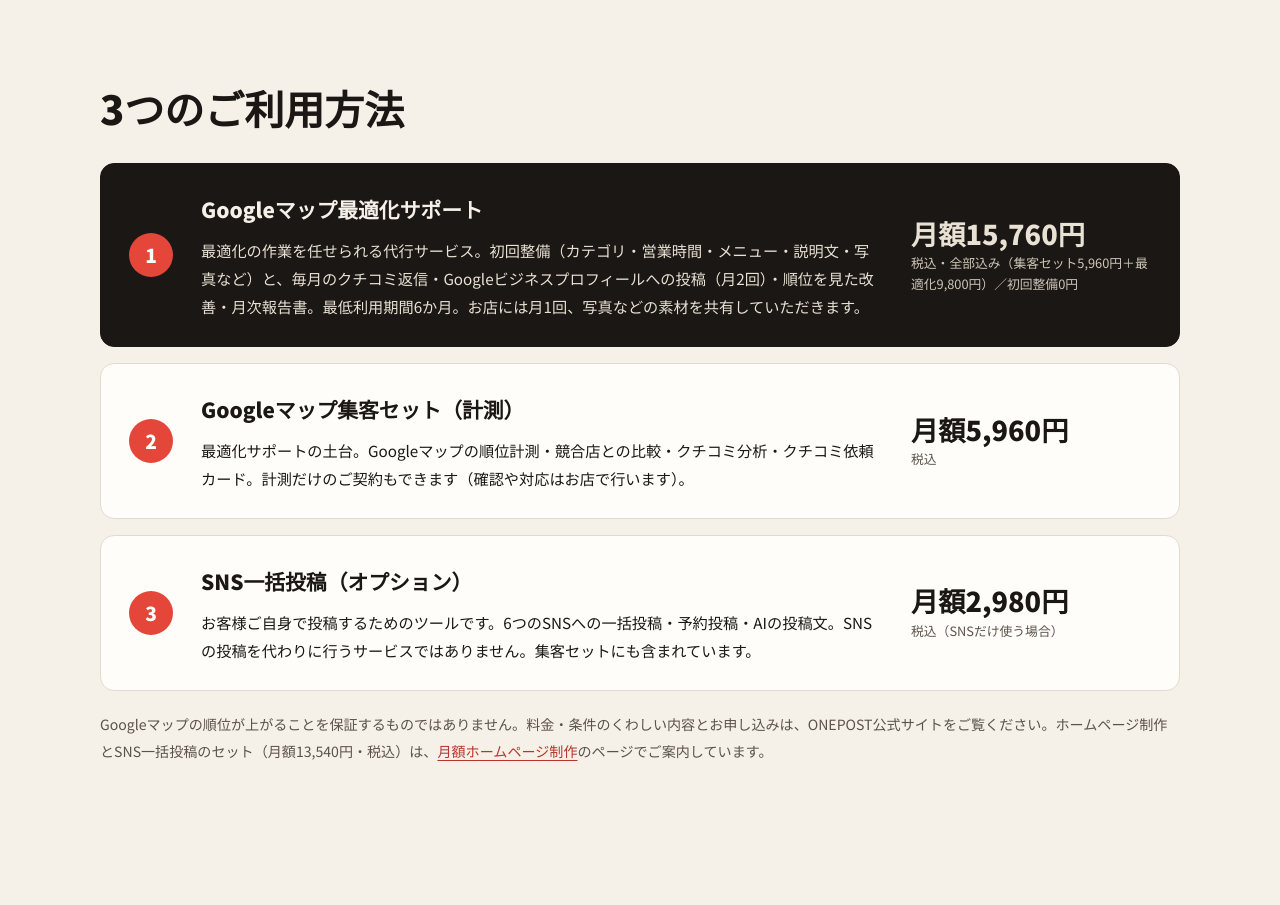
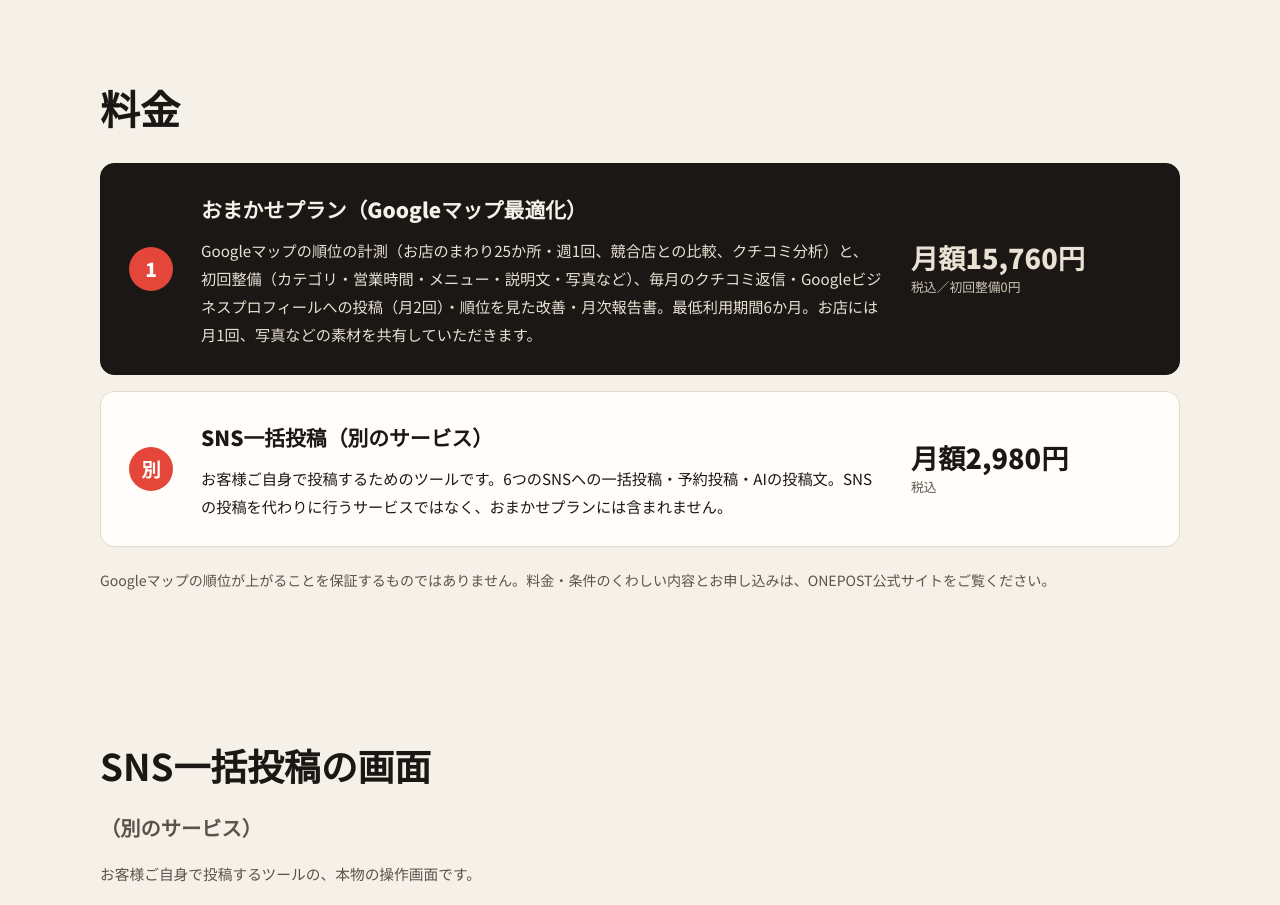
Before and after one commit to TAKU-048/tk-creative-site, a plain HTML site: page site/tk-creative.org/onepost.html in a window 1280 px wide. Shown: the part 763-1668 px from the top of the page. Drawn offline with Linux system fonts and the light colour scheme.

Commit message:
ホームページ制作＋ONEPOSTのセット（月額13,540円）を廃止：月額ホームページ制作ページ・特商法から掲載と導線を削除。ONEPOST入口ページをおまかせプラン（月額15,760円）とSNS一括投稿（別サービス・月額2,980円）の構成に
Co-Authored-By: Claude Opus 5.5 <noreply@anthropic.com>
Claude-Session: https://claude.ai/code/session_01MwVL1cgaFCQbo4PCoGscFr

```diff
--- a/site/tk-creative.org/onepost.html
+++ b/site/tk-creative.org/onepost.html
@@ -3,8 +3,8 @@
 <head>
 <meta charset="UTF-8">
 <meta name="viewport" content="width=device-width, initial-scale=1">
-<title>ONEPOST — Googleマップ集客・最適化サポート | TK-creative.</title>
-<meta name="description" content="Googleマップの集客を、まるごと任せられるGoogleマップ最適化サポート。プロフィールの整備から、毎月のクチコミ返信・投稿・順位を見た改善までを代わりに行います。全部込みで月額15,760円（税込）・初回整備0円。順位計測だけのGoogleマップ集客セット（月額5,960円）や、ご自身で投稿するSNS一括投稿ツール（月額2,980円）もあります。">
+<title>ONEPOST — Googleマップ最適化 おまかせプラン | TK-creative.</title>
+<meta name="description" content="Googleマップの集客を、まるごと任せられる「おまかせプラン」。順位の計測から、プロフィールの整備、毎月のクチコミ返信・投稿・順位を見た改善・月次報告までをTK-creativeが行います。月額15,760円（税込）・初回整備0円。ご自身で投稿するSNS一括投稿ツール（月額2,980円）は別のサービスです。">
 <link rel="preconnect" href="https://fonts.googleapis.com">
 <link rel="preconnect" href="https://fonts.gstatic.com" crossorigin>
 <link href="https://fonts.googleapis.com/css2?family=Noto+Serif+JP:wght@500;700&family=Noto+Sans+JP:wght@400;500;600;700;800;900&display=swap" rel="stylesheet">
@@ -214,7 +214,7 @@ footer{background:var(--ink);color:rgba(255,255,255,.75);padding:28px 0;font-siz
   .sns-table th,.sns-table td{padding-right:8px}
 }
 @media(prefers-reduced-motion:reduce){*{transition:none!important;animation:none!important}.hero-shot{opacity:1;transform:none}.screen{clip-path:none}}
-/* 3つのご利用方法（2026-11-22） */
+/* 料金（2026-11-22） */
 .price-hero{margin:22px 0 0;font-weight:900}.price-hero b{font-size:clamp(2rem,4vw,2.8rem);letter-spacing:-.01em}.price-hero small{display:block;font-size:.95rem;font-weight:700;color:var(--sub)}
 .plans{padding:96px 0 24px}
 .plans h2{font-weight:900;font-size:clamp(1.8rem,3.2vw,2.5rem);line-height:1.35;margin-bottom:28px}
@@ -259,11 +259,11 @@ footer{background:var(--ink);color:rgba(255,255,255,.75);padding:28px 0;font-siz
     <div>
       <p class="logo-op" style="font-size:1.1rem">ONE<span>POST</span></p>
       <h1>Googleマップの集客を、<br><span style="color:var(--red)">まるごと任せる。</span></h1>
-      <p class="hero-lead">Googleマップ最適化サポートは、お店のプロフィールの整備から、毎月のクチコミ返信・投稿・順位を見た改善までを代わりに行うサービスです。</p>
-      <p class="price-hero"><b>月額15,760円</b><small>（税込・全部込み）／初回整備 0円</small></p>
+      <p class="hero-lead">おまかせプランは、Googleマップの順位の計測から、お店のプロフィールの整備、毎月のクチコミ返信・投稿・順位を見た改善までを、TK-creativeが代わりに行うサービスです。</p>
+      <p class="price-hero"><small style="color:var(--ink)">おまかせプラン</small><b>月額15,760円</b><small>（税込）／初回整備 0円</small></p>
       <div class="actions">
         <a class="btn btn-red" href="https://oneposts.club/" target="_blank" rel="noopener">くわしくはONEPOST公式サイトへ</a>
-        <a class="btn btn-line" href="#plans">3つのご利用方法</a>
+        <a class="btn btn-line" href="#plans">料金を見る</a>
       </div>
     </div>
     <div class="hero-shot">
@@ -274,32 +274,27 @@ footer{background:var(--ink);color:rgba(255,255,255,.75);padding:28px 0;font-siz
 
 <section class="plans" id="plans">
   <div class="wrap">
-    <h2>3つのご利用方法</h2>
+    <h2>料金</h2>
     <ol class="plan-list">
       <li class="plan plan-main">
         <span class="plan-no">1</span>
-        <div><h3>Googleマップ最適化サポート</h3><p>最適化の作業を任せられる代行サービス。初回整備（カテゴリ・営業時間・メニュー・説明文・写真など）と、毎月のクチコミ返信・Googleビジネスプロフィールへの投稿（月2回）・順位を見た改善・月次報告書。最低利用期間6か月。お店には月1回、写真などの素材を共有していただきます。</p></div>
-        <p class="plan-price"><b>月額15,760円</b><small>税込・全部込み（集客セット5,960円＋最適化9,800円）／初回整備0円</small></p>
+        <div><h3>おまかせプラン（Googleマップ最適化）</h3><p>Googleマップの順位の計測（お店のまわり25か所・週1回、競合店との比較、クチコミ分析）と、初回整備（カテゴリ・営業時間・メニュー・説明文・写真など）、毎月のクチコミ返信・Googleビジネスプロフィールへの投稿（月2回）・順位を見た改善・月次報告書。最低利用期間6か月。お店には月1回、写真などの素材を共有していただきます。</p></div>
+        <p class="plan-price"><b>月額15,760円</b><small>税込／初回整備0円</small></p>
       </li>
       <li class="plan">
-        <span class="plan-no">2</span>
-        <div><h3>Googleマップ集客セット（計測）</h3><p>最適化サポートの土台。Googleマップの順位計測・競合店との比較・クチコミ分析・クチコミ依頼カード。計測だけのご契約もできます（確認や対応はお店で行います）。</p></div>
-        <p class="plan-price"><b>月額5,960円</b><small>税込</small></p>
-      </li>
-      <li class="plan">
-        <span class="plan-no">3</span>
-        <div><h3>SNS一括投稿（オプション）</h3><p>お客様ご自身で投稿するためのツールです。6つのSNSへの一括投稿・予約投稿・AIの投稿文。SNSの投稿を代わりに行うサービスではありません。集客セットにも含まれています。</p></div>
-        <p class="plan-price"><b>月額2,980円</b><small>税込（SNSだけ使う場合）</small></p>
+        <span class="plan-no">別</span>
+        <div><h3>SNS一括投稿（別のサービス）</h3><p>お客様ご自身で投稿するためのツールです。6つのSNSへの一括投稿・予約投稿・AIの投稿文。SNSの投稿を代わりに行うサービスではなく、おまかせプランには含まれません。</p></div>
+        <p class="plan-price"><b>月額2,980円</b><small>税込</small></p>
       </li>
     </ol>
-    <p class="plan-note">Googleマップの順位が上がることを保証するものではありません。料金・条件のくわしい内容とお申し込みは、ONEPOST公式サイトをご覧ください。ホームページ制作とSNS一括投稿のセット（月額13,540円・税込）は、<a href="web-subscription.html">月額ホームページ制作</a>のページでご案内しています。</p>
+    <p class="plan-note">Googleマップの順位が上がることを保証するものではありません。料金・条件のくわしい内容とお申し込みは、ONEPOST公式サイトをご覧ください。</p>
   </div>
 </section>
 
 <section class="tour" id="tour">
   <div class="wrap">
     <div class="tour-head">
-      <h2>SNS一括投稿の画面<br><small style="font-size:.55em;color:var(--sub)">（オプション）</small></h2>
+      <h2>SNS一括投稿の画面<br><small style="font-size:.55em;color:var(--sub)">（別のサービス）</small></h2>
       <p>お客様ご自身で投稿するツールの、本物の操作画面です。</p>
     </div>
     <div class="tour-grid">
@@ -342,7 +337,7 @@ footer{background:var(--ink);color:rgba(255,255,255,.75);padding:28px 0;font-siz
 <section class="end">
   <div class="wrap">
     <p class="logo-op">ONE<span>POST</span></p>
-    <p>Googleマップ最適化サポート・Googleマップ集客セット・SNS一括投稿の料金と条件、オプション（AI自動下書き／LINEサポート）、よくある質問、お申し込みは、ONEPOST公式サイトにまとめています。</p>
+    <p>おまかせプランとSNS一括投稿の料金と条件、オプション（AI自動下書き／LINEサポート）、よくある質問、お申し込みは、ONEPOST公式サイトにまとめています。</p>
     <div class="actions">
       <a class="btn btn-red" href="https://oneposts.club/" target="_blank" rel="noopener">くわしくはONEPOST公式サイトへ</a>
     </div>
```
Also changed, not shown: site/tk-creative.org/tokushoho.html (+1 -1 lines), site/tk-creative.org/web-subscription.html (+0 -19 lines).
